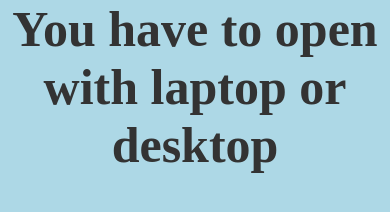
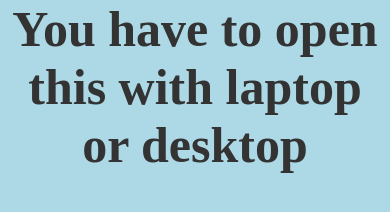
Before and after one commit to SayanGhosh10/Windows-11-making, a plain HTML site: page index.html in a window 390 px wide. Drawn offline with Linux system fonts and the light colour scheme.

Commit message:
changed little

```diff
--- a/index.html
+++ b/index.html
@@ -10,7 +10,7 @@
 </head>
 
 <body>
-    <h1 style="display: none;" class="textformobile">You have to open with laptop or desktop</h1>
+    <h1 style="display: none;" class="textformobile">You have to open this with laptop or desktop</h1>
     <div class="all">
         <div class="icons">
             <a href="https://www.google.co.in/" target="_blank">
```
